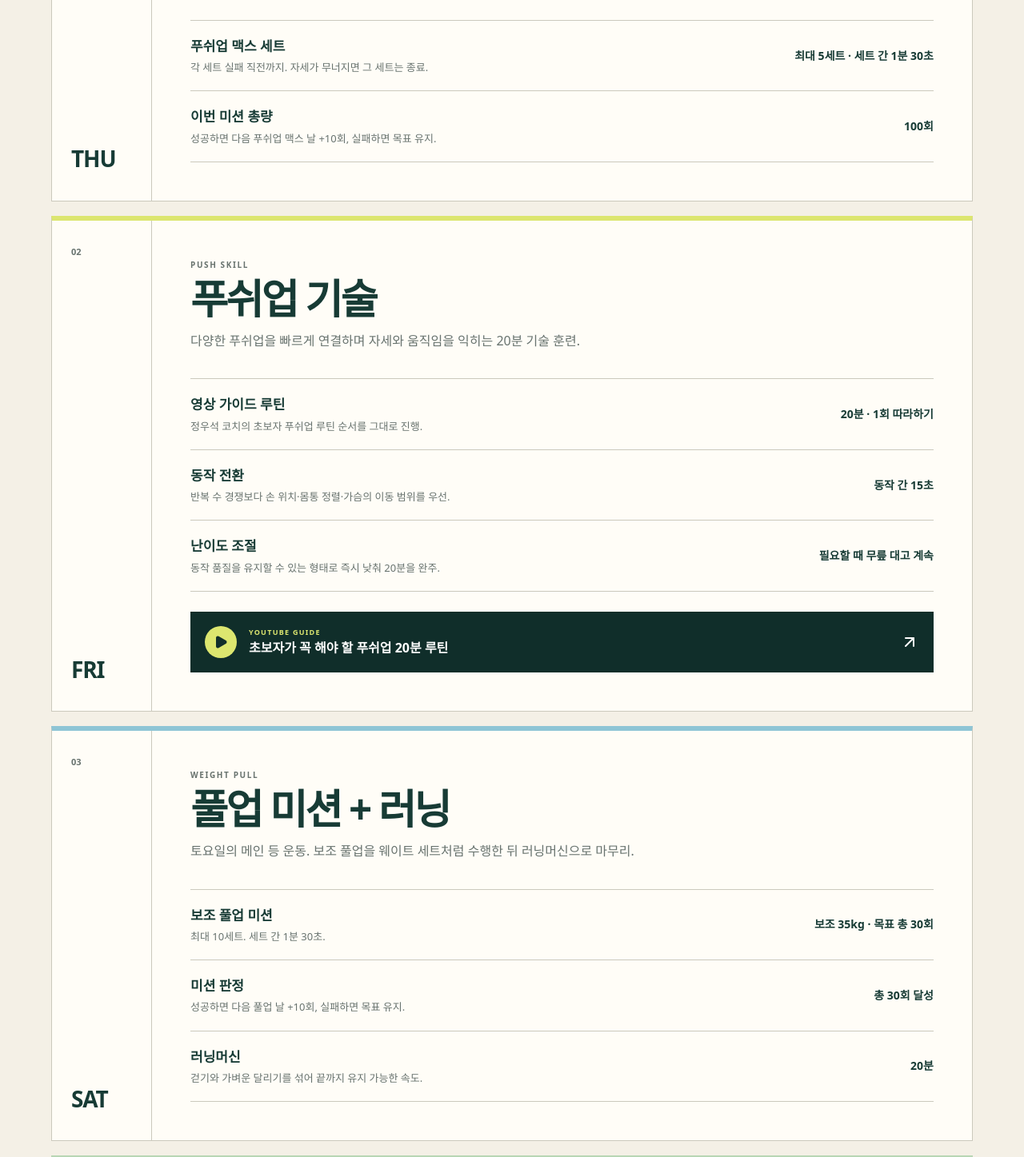
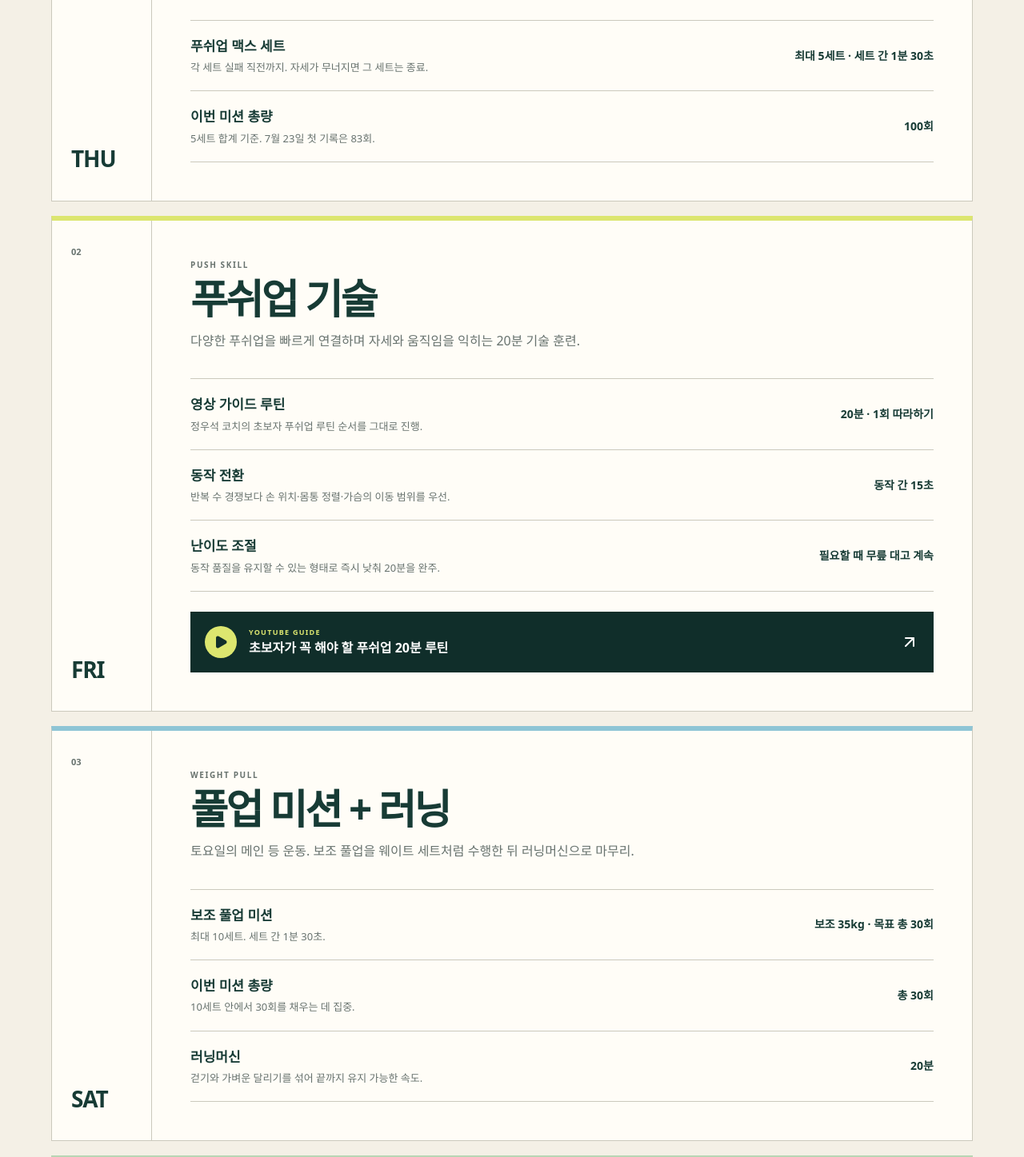
Before and after one commit to mainbong/luke_workout, a React (Vite) app: page / in a window 1280 px wide. Shown: the part 1500-2947 px from the top of the page at 80% size. Built offline with nearby package versions, Linux system fonts and the light colour scheme.

Commit message:
docs: keep mission targets fixed

```diff
--- a/src/App.tsx
+++ b/src/App.tsx
@@ -40,7 +40,7 @@ const workouts: Workout[] = [
       {
         name: "이번 미션 총량",
         prescription: "100회",
-        note: "성공하면 다음 푸쉬업 맥스 날 +10회, 실패하면 목표 유지.",
+        note: "5세트 합계 기준. 7월 23일 첫 기록은 83회.",
       },
     ],
   },
@@ -85,9 +85,9 @@ const workouts: Workout[] = [
         note: "최대 10세트. 세트 간 1분 30초.",
       },
       {
-        name: "미션 판정",
-        prescription: "총 30회 달성",
-        note: "성공하면 다음 풀업 날 +10회, 실패하면 목표 유지.",
+        name: "이번 미션 총량",
+        prescription: "총 30회",
+        note: "10세트 안에서 30회를 채우는 데 집중.",
       },
       {
         name: "러닝머신",
```
Also changed, not shown: 1 other file (tests, documents, lock files or other folders).
